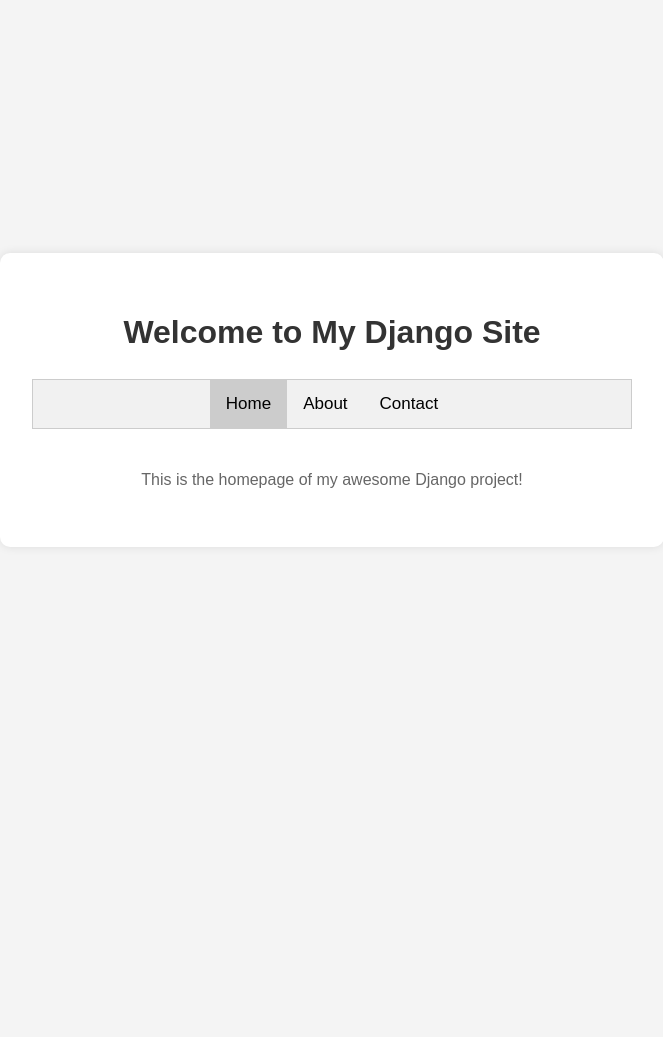
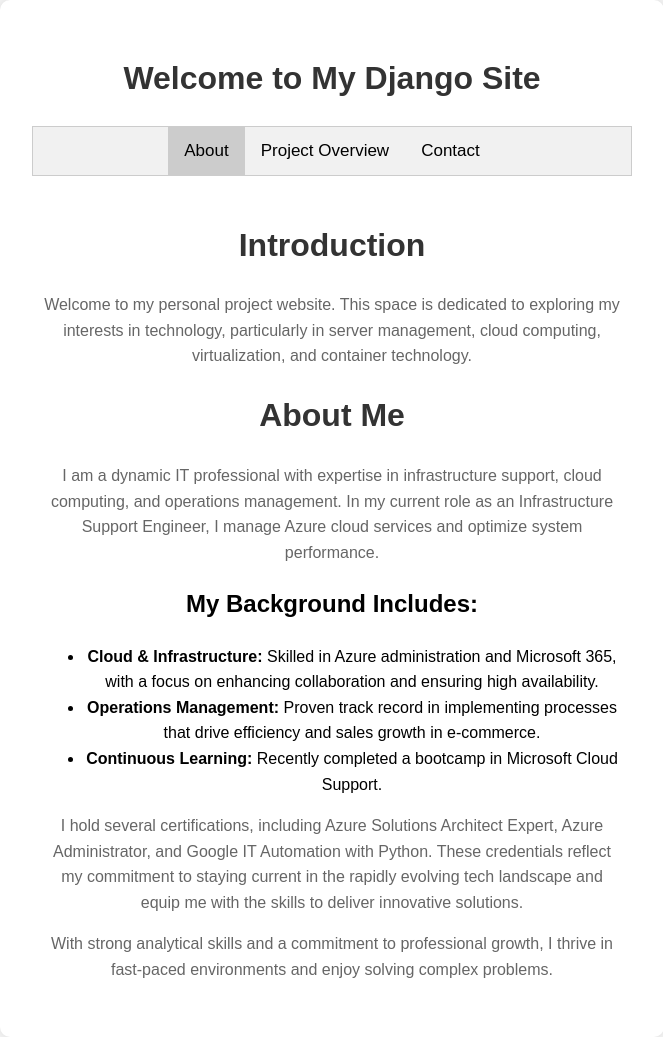
Before and after one commit to svvvvang/mysite, a Django app: page / in a window 1280 px wide. Shown: the whole page, without its empty margins (308-971 px from the left). Before the commit the page ends 488 px from the top, so only its background shows below. Run offline with Django 5.2, Linux system fonts and the light colour scheme.

Commit message:
Update index.html
Rename tab to about and tech stack
added new content within tabs

```diff
--- a/home/templates/home/index.html
+++ b/home/templates/home/index.html
@@ -66,17 +66,71 @@
         <h1>Welcome to My Django Site</h1>
 
         <div class="tab">
-            <button class="tablinks" onclick="openTab(event, 'Home')" id="defaultOpen">Home</button>
-            <button class="tablinks" onclick="openTab(event, 'About')">About</button>
+            <button class="tablinks" onclick="openTab(event, 'About')" id="defaultOpen">About</button>
+            <button class="tablinks" onclick="openTab(event, 'ProjectOverview')">Project Overview</button>
             <button class="tablinks" onclick="openTab(event, 'Contact')">Contact</button>
         </div>
 
-        <div id="Home" class="tabcontent">
-            <p>This is the homepage of my awesome Django project!</p>
+        <div id="About" class="tabcontent">
+            <h1>Introduction</h1>
+            <p>Welcome to my personal project website. This space is dedicated to exploring my interests in technology, particularly in server management, cloud computing, virtualization, and container technology.</p>
+
+            <h1>About Me</h1>
+            <p>I am a dynamic IT professional with expertise in infrastructure support, cloud computing, and operations management. In my current role as an Infrastructure Support Engineer, I manage Azure cloud services and optimize system performance.</p>
+
+            <h2>My Background Includes:</h2>
+            <ul>
+                <li><strong>Cloud & Infrastructure:</strong> Skilled in Azure administration and Microsoft 365, with a focus on enhancing collaboration and ensuring high availability.</li>
+                <li><strong>Operations Management:</strong> Proven track record in implementing processes that drive efficiency and sales growth in e-commerce.</li>
+                <li><strong>Continuous Learning:</strong> Recently completed a bootcamp in Microsoft Cloud Support.</li>
+            </ul>
+
+            <p>I hold several certifications, including Azure Solutions Architect Expert, Azure Administrator, and Google IT Automation with Python. These credentials reflect my commitment to staying current in the rapidly evolving tech landscape and equip me with the skills to deliver innovative solutions.</p>
+
+            <p>With strong analytical skills and a commitment to professional growth, I thrive in fast-paced environments and enjoy solving complex problems.</p>
+
         </div>
 
-        <div id="About" class="tabcontent">
-            <p>Learn more about our Django project here.</p>
+        <div id="ProjectOverview" class="tabcontent">
+            <h2>Project Overview</h2>
+            <p>This project is a comprehensive web application showcasing modern development practices and technologies. Here's an overview of our approach and the tools we're using:</p>
+
+            <div class="overview-section">
+                <h3>Architecture</h3>
+                <p>We've adopted a microservices architecture to ensure scalability and maintainability. Our backend is built with Django, providing a robust API that our React frontend consumes.</p>
+            </div>
+
+            <div class="overview-section">
+                <h3>Key Features</h3>
+                <ul>
+                    <li>Responsive design for seamless mobile and desktop experiences</li>
+                    <li>RESTful API for efficient data handling</li>
+                    <li>Real-time updates using WebSockets</li>
+                    <li>Comprehensive test suite for backend and frontend</li>
+                </ul>
+            </div>
+
+            <div class="overview-section">
+                <h3>Technology Stack</h3>
+                <ul>
+                    <li><strong>Backend:</strong> Django (Python), PostgreSQL, Redis</li>
+                    <li><strong>Frontend:</strong> React.js, HTML5, CSS3 (Sass)</li>
+                    <li><strong>DevOps:</strong> Docker, Kubernetes, Jenkins</li>
+                    <li><strong>Cloud:</strong> Microsoft Azure (AKS, Azure Database)</li>
+                </ul>
+            </div>
+
+            <div class="overview-section">
+                <h3>Development Practices</h3>
+                <ul>
+                    <li>Agile methodology with two-week sprints</li>
+                    <li>Continuous Integration and Deployment (CI/CD)</li>
+                    <li>Code reviews and pair programming</li>
+                    <li>Regular security audits and performance optimizations</li>
+                </ul>
+            </div>
+
+            <p>This project demonstrates our commitment to using cutting-edge technologies while maintaining high standards of code quality and user experience.</p>
         </div>
 
         <div id="Contact" class="tabcontent">
```
